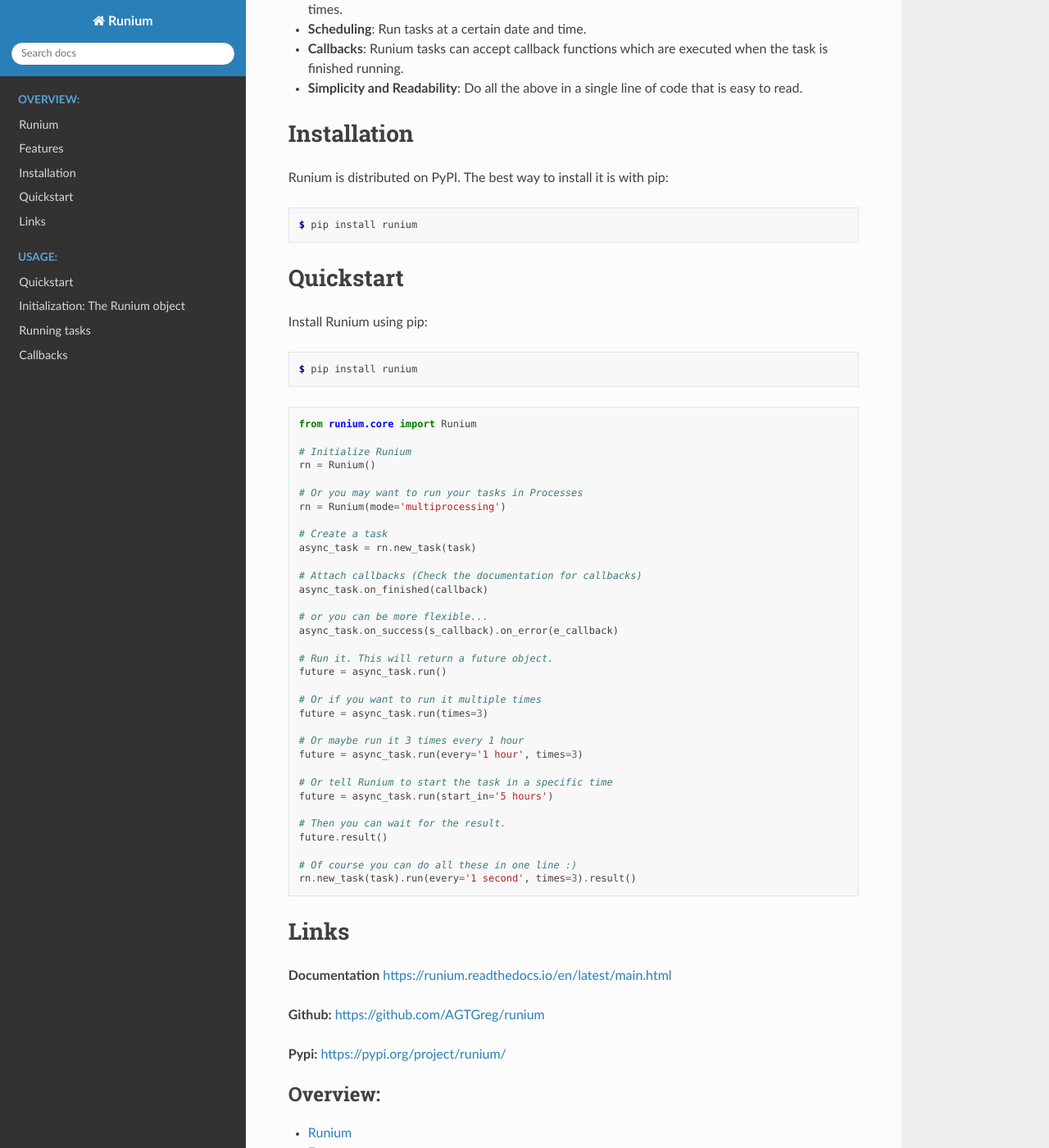
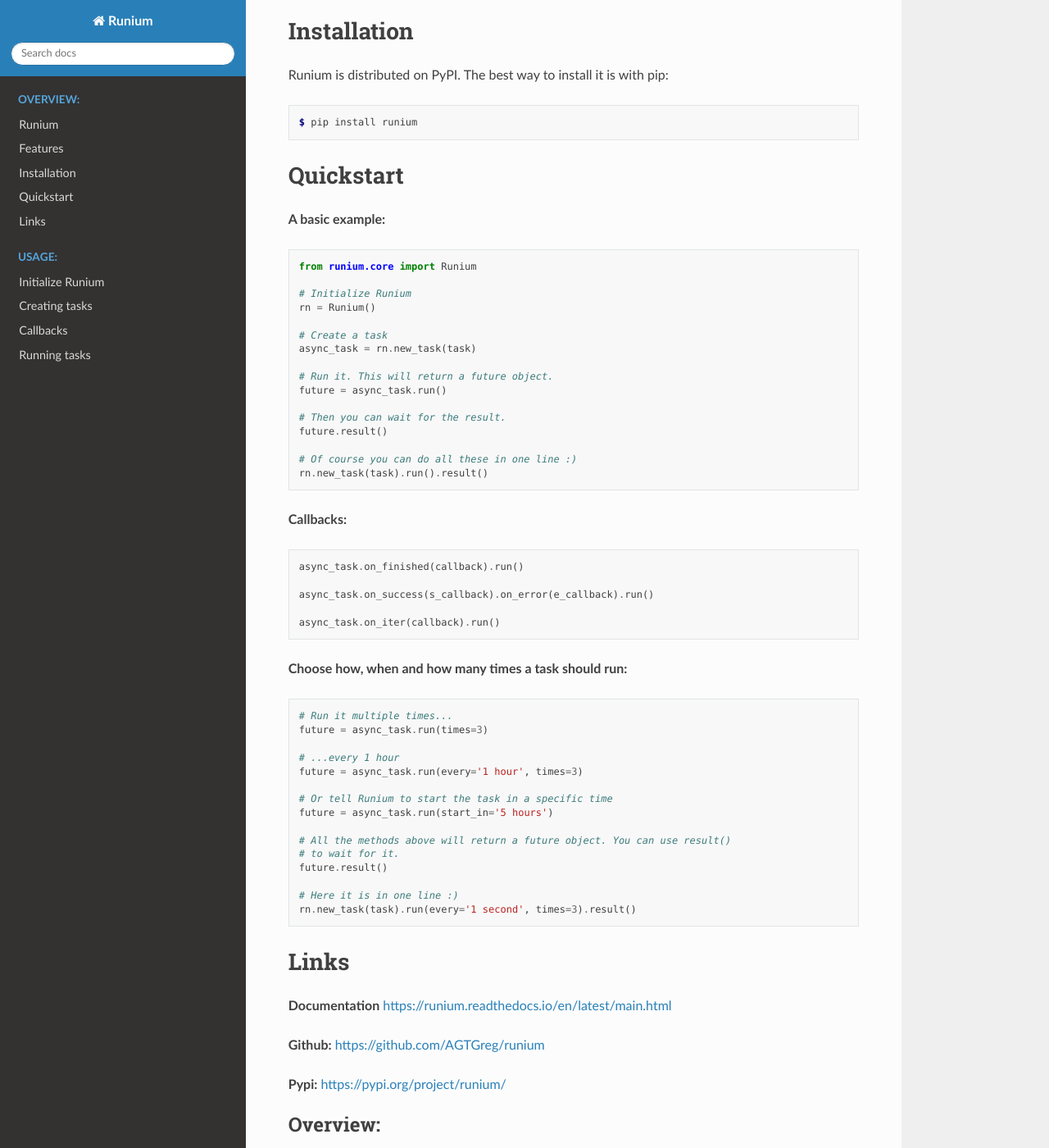
Before and after one commit to AGTGreg/runium, a Sphinx documentation site: the page built from docs/source/index.rst, in a window 1280 px wide and 1400 px high, scrolled down 810 px. Shown: the whole window at 82% size. Built offline with Sphinx 7.4.7 and the Read the Docs theme 2.0.0, drawn with Linux system fonts in a browser that asks for light colours; some of the changed text lies outside the part shown.

Commit message:
Improve documentation.

```diff
--- a/docs/source/index.rst
+++ b/docs/source/index.rst
@@ -15,7 +15,7 @@
    :maxdepth: 2
    :caption: Usage:
 
-      Quickstart <quickstart.rst>
-      Initialization: The Runium object <runium_object.rst>
+      Initialize Runium <init_runium.rst>
+      Creating tasks <creating_tasks.rst>
+      Callbacks <callbacks.rst>
       Running tasks <running_tasks.rst>
-      Callbacks <callbacks.rst>
--- a/docs/source/intro.rst
+++ b/docs/source/intro.rst
@@ -1,5 +1,8 @@
 Runium
 ======
+.. image:: _static/runium_logo.png
+  :width: 128
+  :alt: Runium logo
 
 |Travis build status| |PyPI version shields.io| |PyPI pyversions| |Documentation Status| |GitHub license|
 
@@ -28,19 +31,3 @@
 
 The purpose of Runium is to do these simple, easy and clean with minimum to
 no changes to your code. Just one line of code is all it takes.
-
-So if you want to run a long-running task without blocking your code, instead
-of doing this:
-
-.. code-block:: python
-
-  send_email()
-
-...you can use Runium and run it asynchronously like this:
-
-.. code-block:: python
-
-  runium.new_task(send_email).run()
-
-And now this method will run in the background without blocking your entire
-app. It's that simple!
--- a/docs/source/quickstart.rst
+++ b/docs/source/quickstart.rst
@@ -1,13 +1,7 @@
 Quickstart
 ==========
 
-
-Install Runium using pip:
-
-.. code-block:: console
-
-    $ pip install runium
-
+**A basic example:**
 
 .. code-block:: python
 
@@ -16,32 +10,45 @@
     # Initialize Runium
     rn = Runium()
 
-    # Or you may want to run your tasks in Processes
-    rn = Runium(mode='multiprocessing')
-
     # Create a task
     async_task = rn.new_task(task)
-
-    # Attach callbacks (Check the documentation for callbacks)
-    async_task.on_finished(callback)
-
-    # or you can be more flexible...
-    async_task.on_success(s_callback).on_error(e_callback)
 
     # Run it. This will return a future object.
     future = async_task.run()
 
-    # Or if you want to run it multiple times
+    # Then you can wait for the result.
+    future.result()
+
+    # Of course you can do all these in one line :)
+    rn.new_task(task).run().result()
+
+
+**Callbacks:**
+
+.. code-block:: python
+
+    async_task.on_finished(callback).run()
+
+    async_task.on_success(s_callback).on_error(e_callback).run()
+
+    async_task.on_iter(callback).run()
+
+**Choose how, when and how many times a task should run:**
+
+.. code-block:: python
+
+    # Run it multiple times...
     future = async_task.run(times=3)
 
-    # Or maybe run it 3 times every 1 hour
+    # ...every 1 hour
     future = async_task.run(every='1 hour', times=3)
 
     # Or tell Runium to start the task in a specific time
     future = async_task.run(start_in='5 hours')
 
-    # Then you can wait for the result.
+    # All the methods above will return a future object. You can use result()
+    # to wait for it.
     future.result()
 
-    # Of course you can do all these in one line :)
+    # Here it is in one line :)
     rn.new_task(task).run(every='1 second', times=3).result()
```
Also changed, not shown: docs/source/callbacks.rst (+18 -4 lines), docs/source/creating_tasks.rst (added, +63 -0 lines), docs/source/init_runium.rst (added, +51 -0 lines), docs/source/runium_object.rst (deleted, +0 -92 lines), docs/source/running_tasks.rst (+24 -12 lines), docs/source/_static/runium_logo.png (added).
